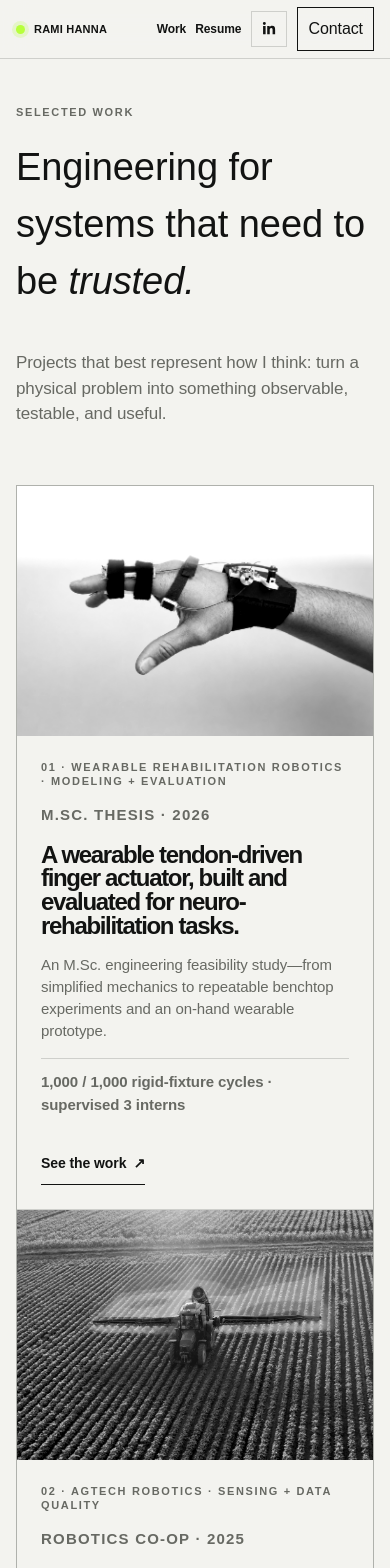
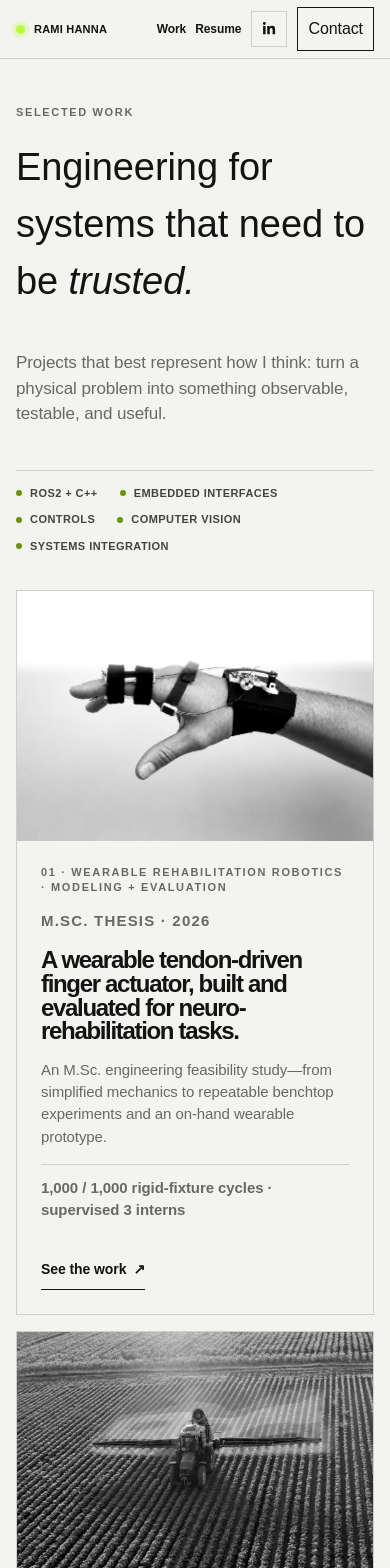
Before and after one commit to rh5rep/portfolio, a Next.js app: page /work in a window 390 px wide. Shown: the top 1568 px of the page. Built offline with nearby package versions, Linux system fonts and the light colour scheme.

Commit message:
Refine work grid and project hierarchy

```diff
--- a/app/globals.css
+++ b/app/globals.css
@@ -208,11 +208,15 @@ body {
 .section { padding-top: clamp(46px, 6vw, 80px); padding-bottom: 0; }
 .section-heading { display: grid; grid-template-columns: minmax(130px, .32fr) minmax(0, 1fr); gap: 20px; align-items: start; max-width: 1120px; }
 .section-heading h1, .section-heading h2 { grid-column: 2; font-size: clamp(38px, 5vw, 70px); }
-.section-heading > p:last-child { grid-column: 2; max-width: 600px; margin: 20px 0 0; color: var(--quiet); font-size: 17px; line-height: 1.5; }
+.section-heading > p:last-child, .section-heading__intro { grid-column: 2; max-width: 600px; margin: 20px 0 0; color: var(--quiet); font-size: 17px; line-height: 1.5; }
+.work-focus-list { grid-column: 2; display: flex; flex-wrap: wrap; gap: 10px 22px; margin: 23px 0 0; border-top: 1px solid var(--rule); padding: 14px 0 0; list-style: none; color: #42443e; font-size: 11px; font-weight: 700; letter-spacing: .04em; text-transform: uppercase; }
+.work-focus-list li { display: inline-flex; align-items: center; gap: 8px; }
+.work-focus-list li::before { width: 6px; height: 6px; flex: 0 0 6px; border-radius: 50%; background: #6b9111; content: ""; }
 .project-grid { display: grid; gap: 1px; margin-top: 58px; background: var(--rule); border: 1px solid var(--rule); }
 .project-grid--primary { grid-template-columns: repeat(3, 1fr); }
 .project-grid--supporting { grid-template-columns: repeat(2, 1fr); }
-.project-grid--work { grid-template-columns: repeat(3, 1fr); }
+.project-grid--work { grid-template-columns: repeat(3, 1fr); gap: clamp(16px, 1.6vw, 24px); margin-top: 48px; background: transparent; border: 0; }
+.project-grid--work .project-card { border: 1px solid var(--rule); }
 .project-card { display: flex; flex-direction: column; min-width: 0; background: var(--paper); }
 .project-card__image { display: block; flex: 0 0 auto; aspect-ratio: 3 / 2; min-height: 0; overflow: hidden; background: #e3e4de; }
 .project-card__image img { display: block; width: 100%; height: 100%; min-height: 0; object-fit: cover; filter: grayscale(1) contrast(1.08); transition: transform .55s cubic-bezier(.2,.8,.2,1), filter .45s ease; }
@@ -441,7 +445,7 @@ body {
   .site-header__inner { min-height: 58px; }
   .site-header__nav-group { gap: 10px; }
   .site-nav { gap: 12px; font-size: 12px; }
-  .site-nav a:nth-child(3), .site-nav a:nth-child(4) { display: none; }
+  .site-nav a:nth-child(2), .site-nav a:nth-child(3) { display: none; }
   .site-socials { gap: 4px; }
   .site-socials a { width: 36px; height: 36px; font-size: 14px; }
   .hero { grid-template-columns: 1fr; min-height: auto; padding-top: 74px; padding-bottom: 88px; }
@@ -452,8 +456,9 @@ body {
   .hero__quick-links { overflow-x: auto; gap: 22px; justify-content: flex-start; white-space: nowrap; }
   .hero__label--two, .hero__orb--two { display: none; }
   .section-heading, .section--story, .giving-back, .story-values, .resume-section--split { grid-template-columns: 1fr; }
-  .section-heading h1, .section-heading h2, .section-heading > p:last-child, .section--story > .text-link { grid-column: 1; }
+  .section-heading h1, .section-heading h2, .section-heading > p:last-child, .section-heading__intro, .work-focus-list, .section--story > .text-link { grid-column: 1; }
   .project-grid--primary, .project-grid--supporting, .project-grid--work, .capability-grid, .story-signals, .academic-explorations__grid { grid-template-columns: 1fr; }
+  .project-grid--work { gap: 16px; margin-top: 36px; }
   .academic-explorations__grid article { grid-template-columns: minmax(145px, .6fr) minmax(0, 1fr); }
   .project-card__image, .project-card__image img { min-height: 250px; }
   .section--supporting .project-card__image { min-height: 250px; }
--- a/app/page.tsx
+++ b/app/page.tsx
@@ -31,7 +31,6 @@ export default function Home() {
         <nav className="hero__quick-links" aria-label="Explore Rami Hanna's portfolio">
           <Link href="/work">Work</Link>
           <Link href="/profile">Story</Link>
-          <Link href="/writing">Writing</Link>
           <Link href="/resume">Resume</Link>
           <Link href="/life">Life</Link>
           <Link href="/giving-back">Giving back</Link>
--- a/app/work/page.tsx
+++ b/app/work/page.tsx
@@ -26,6 +26,8 @@ export const metadata = {
   title: "Work | Rami Hanna",
   description: "Selected robotics, sensing, controls, and software projects by Rami Hanna.",
 };
+
+const workProjects = [...projects].sort((a, b) => a.index.localeCompare(b.index));
 
 function WorkCard({ project }: { project: Project }) {
   return (
@@ -61,10 +63,17 @@ export default function WorkPage() {
         <div className="section-heading">
           <p className="eyebrow">Selected work</p>
           <h1>Engineering for systems that need to be <em>trusted.</em></h1>
-          <p>Projects that best represent how I think: turn a physical problem into something observable, testable, and useful.</p>
+          <p className="section-heading__intro">Projects that best represent how I think: turn a physical problem into something observable, testable, and useful.</p>
+          <ul className="work-focus-list" aria-label="Technical focus areas">
+            <li>ROS2 + C++</li>
+            <li>Embedded interfaces</li>
+            <li>Controls</li>
+            <li>Computer vision</li>
+            <li>Systems integration</li>
+          </ul>
         </div>
         <div className="project-grid project-grid--work">
-          {projects.map((project) => <WorkCard key={project.slug} project={project} />)}
+          {workProjects.map((project) => <WorkCard key={project.slug} project={project} />)}
         </div>
 
         <section className="academic-explorations" aria-labelledby="academic-explorations-title">
--- a/components/SiteHeader.tsx
+++ b/components/SiteHeader.tsx
@@ -5,7 +5,6 @@ import { HiOutlineEnvelope } from "react-icons/hi2";
 const navLinks = [
   { href: "/work", label: "Work" },
   { href: "/profile", label: "Story" },
-  { href: "/writing", label: "Writing" },
   { href: "/life", label: "Life" },
   { href: "/resume", label: "Resume" },
 ];
--- a/lib/projects.ts
+++ b/lib/projects.ts
@@ -111,7 +111,7 @@ export const projects: Project[] = [
   {
     slug: "teradyne",
     name: "Teradyne robotic test system",
-    index: "03",
+    index: "04",
     category: "Mechatronics · closed-loop automation",
     scope: "Senior project · 2023",
     evidence: "IEEE SII/SICE 2024 publication",
@@ -146,7 +146,7 @@ export const projects: Project[] = [
   {
     slug: "harvard-microrobotics",
     name: "Harvard Microrobotics",
-    index: "04",
+    index: "03",
     category: "Underwater robotics · interfaces + embedded systems",
     scope: "Robotics co-op · 2022–23",
     evidence: "HTML / Flask · sockets · Embedded C · MicroROS",
```
